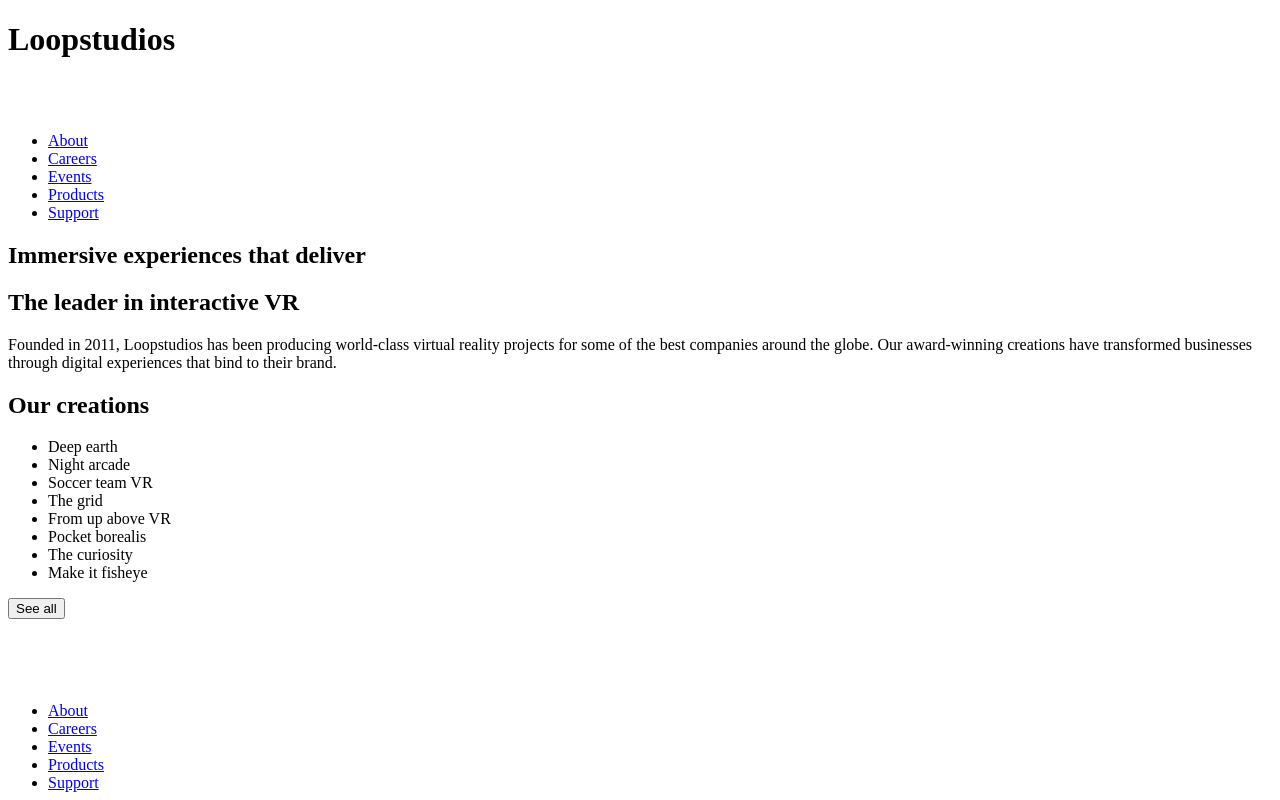
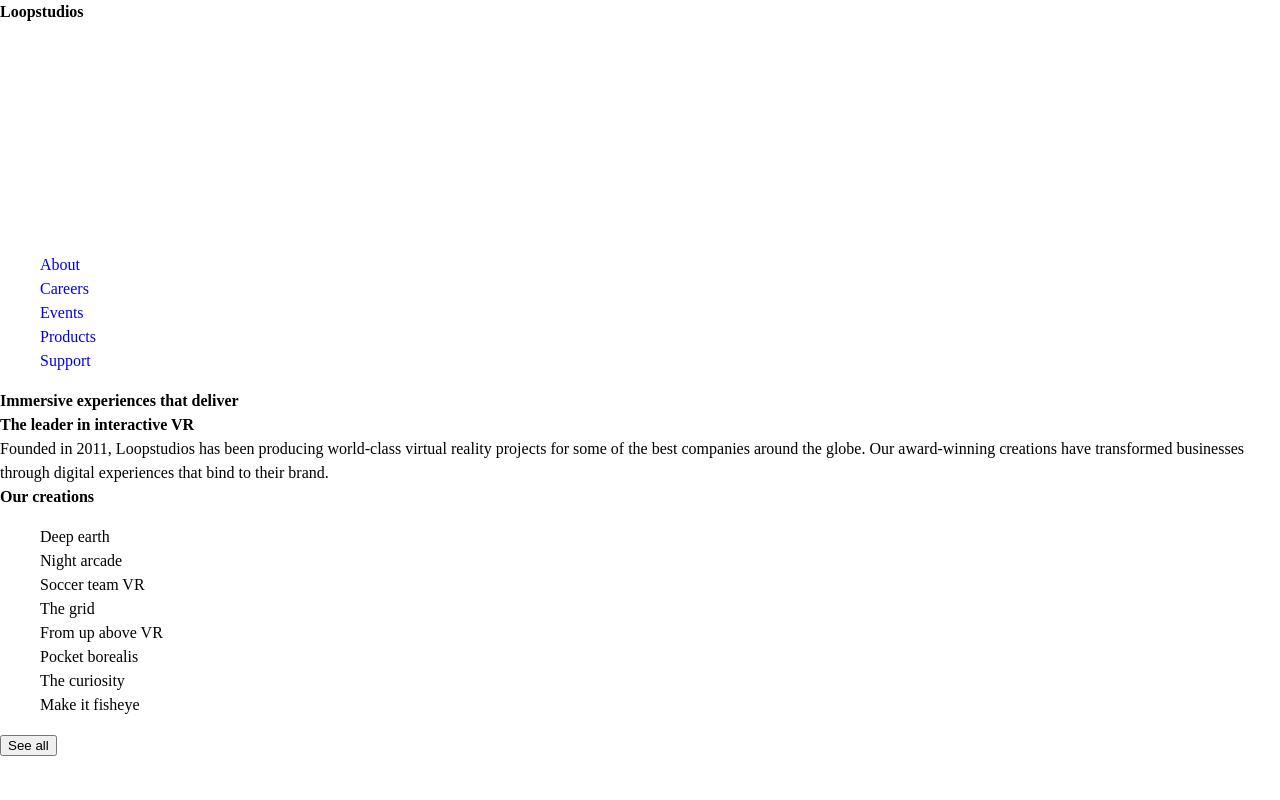
Before and after one commit to daile97/FM-Loopstudios-landing-page, a plain HTML site: page index.html in a window 1280 px wide. Shown: the top 800 px of the page. Drawn offline with Linux system fonts and the light colour scheme.

Commit message:
reset css

```diff
--- a/index.html
+++ b/index.html
@@ -14,7 +14,7 @@
       <img src="./images/logo.svg" alt="Loopstudios logo"/>
     </div>
     <nav>
-      <ul>
+      <ul role="list">
         <li><a href="#">About</a></li>
         <li><a href="#">Careers</a></li>
         <li><a href="#">Events</a></li>
@@ -40,7 +40,7 @@
     <section>
       <h2>Our creations</h2>
       <div>
-        <ul>
+        <ul role="list">
           <li>Deep earth</li>
           <li>Night arcade</li>
           <li>Soccer team VR</li>
@@ -60,7 +60,7 @@
         <img src="./images/logo.svg" alt="Loopstudios logo"/>
       </h1>
       <nav>
-        <ul>
+        <ul role="list">
           <li><a href="#">About</a></li>
           <li><a href="#">Careers</a></li>
           <li><a href="#">Events</a></li>
@@ -74,7 +74,7 @@
         <h1 aria-label="Loopstudios">Loopstudios</h1>
         <img src="./images/logo.svg"/>
       </div>
-      <ul>
+      <ul role="list">
         <li><img src="./images/icon-facebook.svg" alt="Facebook icon"/></li>
         <li><img src="./images/icon-twitter.svg" alt="Twitter icon"/></li>
         <li><img src="./images/icon-pinterest.svg" alt="Pinterest icon"/></li>
--- a/styles.css
+++ b/styles.css
@@ -0,0 +1,43 @@
+/* Reset */
+*,
+*::before,
+*::after {
+    box-sizing: border-box;
+}
+
+body,
+h1,
+h2,
+p {
+    margin: 0;
+    padding: 0;
+}
+
+body {
+    min-height: 100vh;
+    text-rendering: optimizeSpeed;
+    line-height: 1.5;
+}
+
+html:focus-within {
+    scroll-behavior: smooth;
+}
+
+h1,
+h2,
+p {
+    font-size: inherit;
+}
+
+ul[role='list'] {
+    list-style: none;
+}
+
+img {
+    display: block;
+    width: 100%;
+}
+
+a {
+    text-decoration: none;
+}
```
